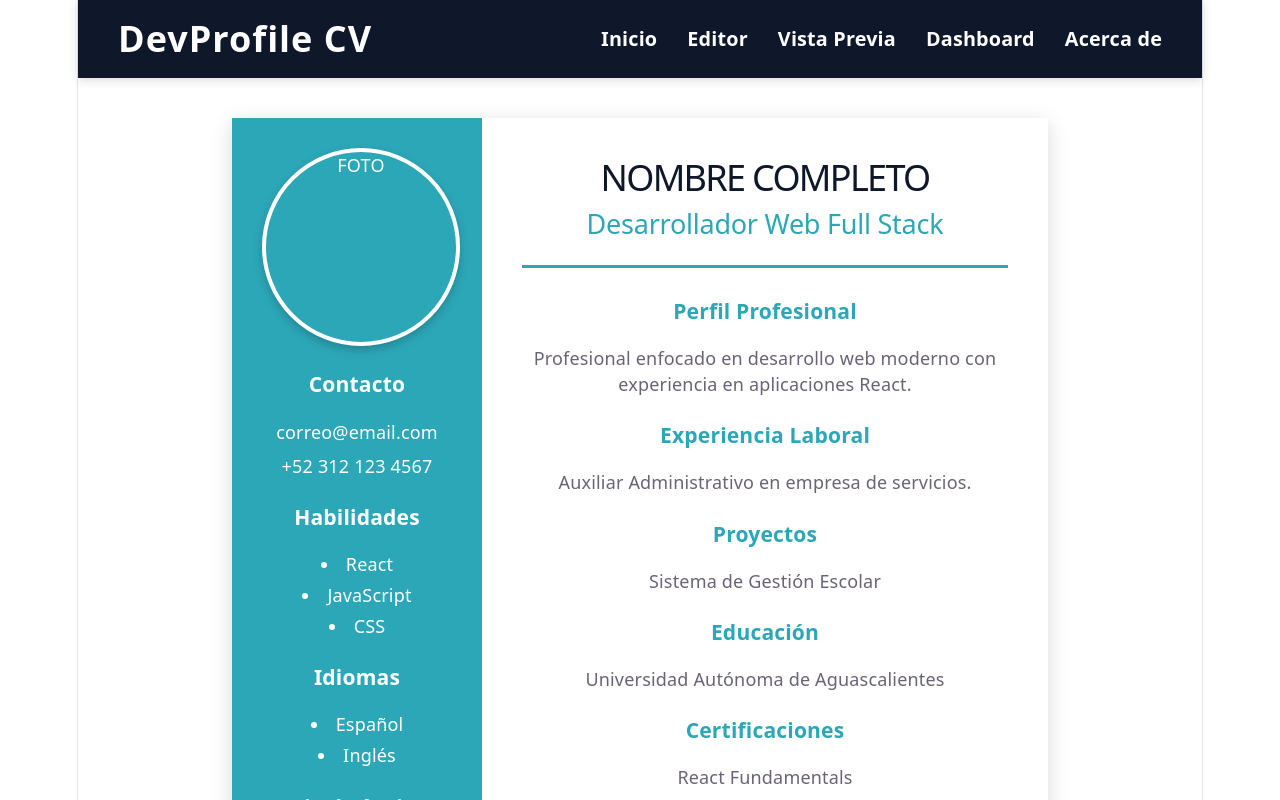
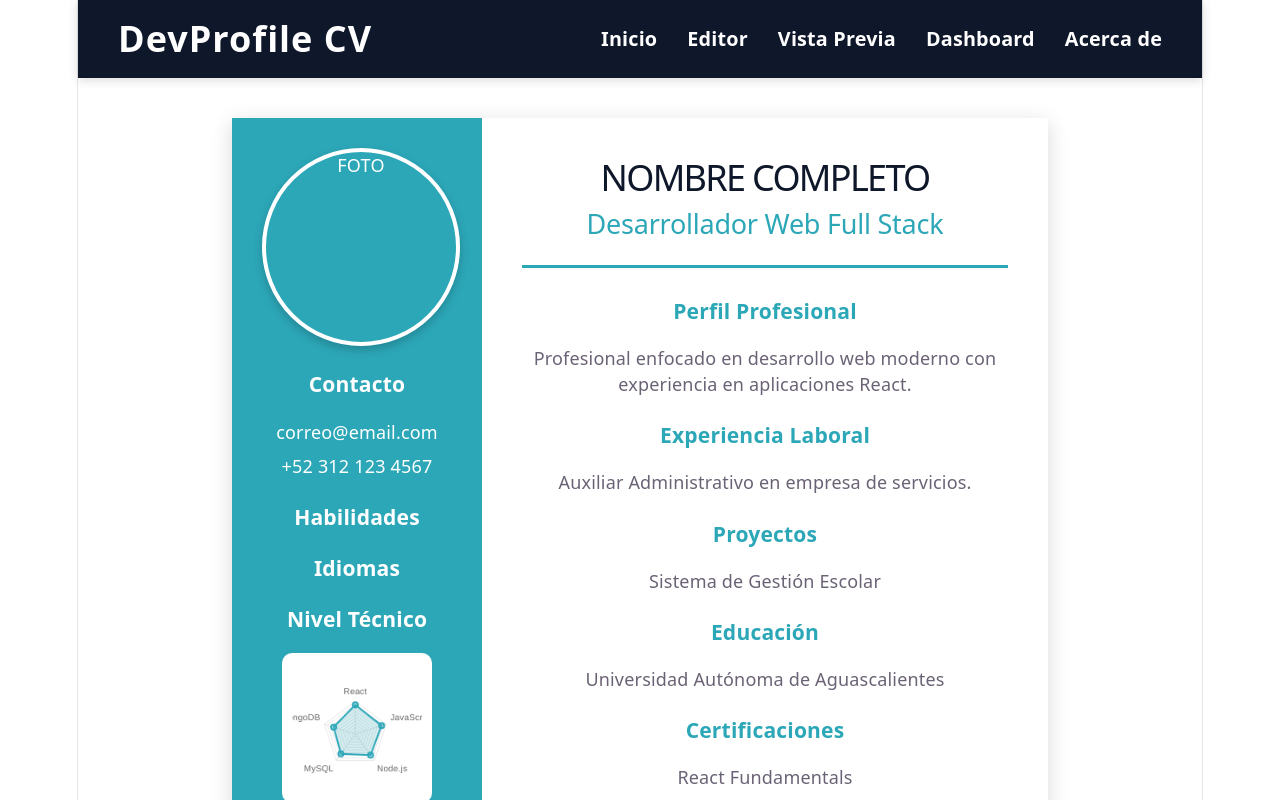
Before and after one commit to AlejandroContreras23/DevProfile, a React (Vite) app: page /preview in a window 1280 px wide. Shown: the top 800 px of the page. Built offline with nearby package versions, Linux system fonts and the light colour scheme.

Commit message:
No se veian en el PDF ahora si ya se ven xd

```diff
--- a/src/componentes/LayoutCV.jsx
+++ b/src/componentes/LayoutCV.jsx
@@ -39,11 +39,13 @@ function LayoutCV() {
           <h3>Habilidades</h3>
 
          <ul>
-          {(datosCV.habilidades || "React\nJavaScript\nCSS")
+  {      datosCV.habilidades
          .split("\n")
          .filter(item => item.trim() !== "")
          .map((habilidad, index) => (
-          <li key={index}>{habilidad}</li>
+         <li key={index}>
+        • {habilidad}
+        </li>
          ))}
         </ul>
         </div>
@@ -52,11 +54,13 @@ function LayoutCV() {
           <h3>Idiomas</h3>
 
         <ul>
-         {(datosCV.idiomas || "Español\nInglés")
+        {datosCV.idiomas
         .split("\n")
         .filter(item => item.trim() !== "")
         .map((idioma, index) => (
-         <li key={index}>{idioma}</li>
+        <li key={index}>
+        • {idioma}
+        </li>
         ))}
        </ul>
         </div>
--- a/src/estilos/layoutcv.css
+++ b/src/estilos/layoutcv.css
@@ -133,12 +133,7 @@
 }
 
 .cv-section ul {
-  list-style-position: inside;
+  list-style: none;
   padding: 0;
   margin: 10px 0;
 }
-
-.cv-section li {
-  margin-bottom: 5px;
-  text-align: center;
-}
```
Lines whose indentation alone changed are shown as unchanged.
